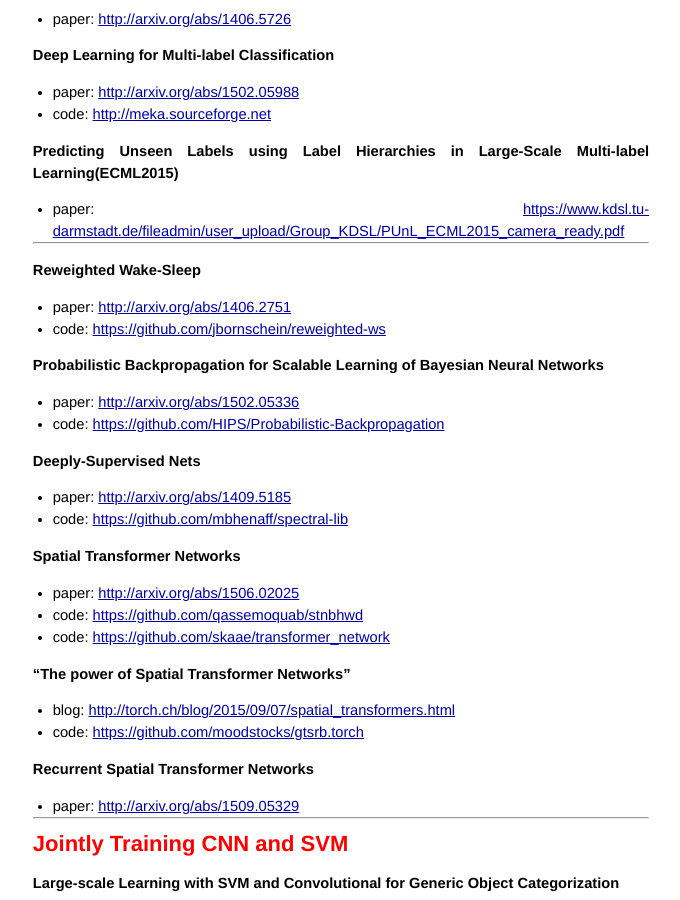
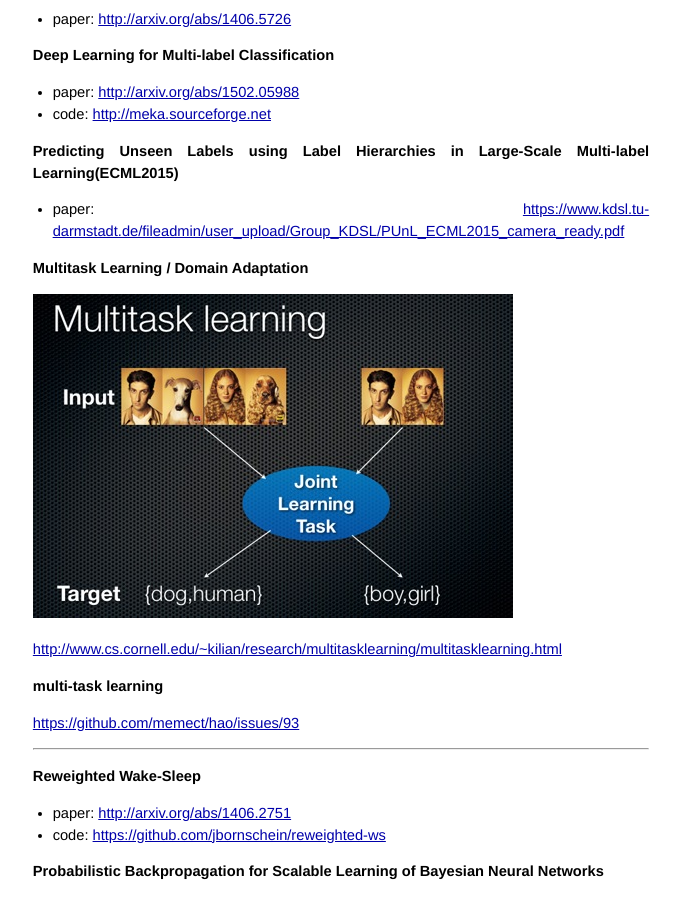
Before and after one commit to handong1587/handong1587.github.io, a Jekyll site: the page built from _posts/deep_learning/2015-08-27-deep-learning-materials.md, in a window 1280 px wide and 900 px high, scrolled down 312 px. Shown: the whole window, without its empty margins (299-979 px from the left). Built offline with Jekyll 4.4.1, drawn with Linux system fonts in a browser that asks for light colours; Markdown is read by kramdown in place of the engine named in the settings; comment, search, counter and statistics services are not loaded.

Commit message:
update md

```diff
--- a/_posts/deep_learning/2015-08-27-deep-learning-materials.md
+++ b/_posts/deep_learning/2015-08-27-deep-learning-materials.md
@@ -31,6 +31,16 @@
 **Predicting Unseen Labels using Label Hierarchies in Large-Scale Multi-label Learning(ECML2015)**
 
 - paper: [https://www.kdsl.tu-darmstadt.de/fileadmin/user_upload/Group_KDSL/PUnL_ECML2015_camera_ready.pdf](https://www.kdsl.tu-darmstadt.de/fileadmin/user_upload/Group_KDSL/PUnL_ECML2015_camera_ready.pdf)
+
+**Multitask Learning / Domain Adaptation**
+
+<img src="/assets/dl-materials/multitask-learning-pasted-graphic.jpg" />
+
+[http://www.cs.cornell.edu/~kilian/research/multitasklearning/multitasklearning.html](http://www.cs.cornell.edu/~kilian/research/multitasklearning/multitasklearning.html)
+
+**multi-task learning**
+
+[https://github.com/memect/hao/issues/93](https://github.com/memect/hao/issues/93)
 
 - - -
 
```
Also changed, not shown: _posts/leisure/2015-09-27-blogs-and-websites.md (+1 -1 lines), assets/dl-materials/multitask-learning-pasted-graphic.jpg (added).
